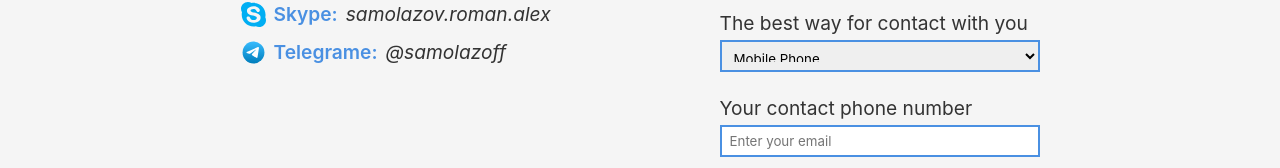
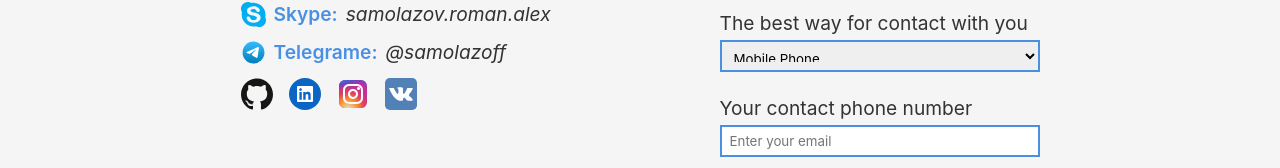
Before and after one commit to samolazoff/portfolio-samolazoff, a React (Vite) app in the folder frontend/: page / in a window 1280 px wide. Shown: the part 1146-1314 px from the top of the page. Built offline with nearby package versions, Linux system fonts and the light colour scheme.

Commit message:
Create social media components

```diff
--- a/frontend/src/components/Contacts/Contacts.jsx
+++ b/frontend/src/components/Contacts/Contacts.jsx
@@ -1,6 +1,7 @@
 import './Contacts.scss';
 
 import FormConnect from '../FormConnect/FormConnect';
+import SocialMedia from '../SocialMedia/SocialMedia';
 
 import mobileImg from '../../assets/svg/mobile-phone-signal-svgrepo-com.svg';
 import mailImg from '../../assets/svg/email-opened-svgrepo-com.svg';
@@ -34,8 +35,7 @@ const Contacts = () => {
                         <span className="address_title">Telegrame:</span>
                         <address>@samolazoff</address>
                     </div>
-                    <div className="block-social-media">
-                    </div>
+                    <SocialMedia/>
                 </div>
                 <div className="form-connect-wrap">
                     <h3 className='subtitle-block'>Connect with Your</h3>
--- /dev/null
+++ b/frontend/src/components/SocialMedia/SocialMedia.jsx
@@ -0,0 +1,47 @@
+import './SocialMedia.scss';
+
+import {Link} from 'react-router-dom';
+
+import gitSvg from '../../assets/svg/github.svg';
+import lnSvg from '../../assets/svg/linkedin.svg';
+import instSvg from '../../assets/svg/instagram.svg';
+import vkSvg from '../../assets/svg/vk-svgrepo-com.svg';
+
+const SocialMedia = () => {
+
+    const dataSvg = [
+        {
+            svg: gitSvg,
+            link: 'https://github.com/samolazoff'
+        },
+        {
+            svg: lnSvg,
+            link: 'https://www.linkedin.com/in/raman-samalazau-a191a9285/'
+        },
+        {
+            svg: instSvg,
+            link: 'https://www.instagram.com/'
+        },
+        {
+            svg: vkSvg,
+            link: 'https://vk.com/'
+        }
+    ];
+
+    return (
+        <ul className='social-media'>
+            {
+                dataSvg.map((item, index) => (
+                    <li key={index}>
+                        <Link to={item.link}>
+                            <img src={item.svg} alt="svg" />
+                        </Link>
+                    </li>
+
+                ))
+            }
+        </ul>
+    );
+};
+
+export default SocialMedia;
--- /dev/null
+++ b/frontend/src/components/SocialMedia/SocialMedia.scss
@@ -0,0 +1,13 @@
+.social-media{
+    display: flex;
+    justify-content: center;
+    align-items: center;
+    gap: 1rem;
+    li{
+        a{
+            img{
+                width: 2rem;
+            }
+        }
+    }
+}
```
Also changed, not shown: frontend/src/assets/svg/vk-svgrepo-com.svg (added).
